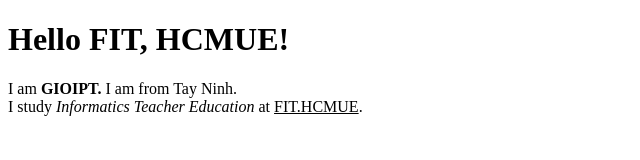
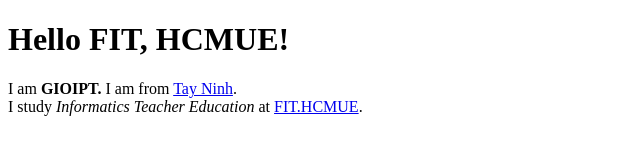
Before and after one commit to phamthanhgioi2008-create/hello, a plain HTML site: page index.html in a window 1280 px wide. Shown: the whole page, without its empty margins (0-640 px from the left). Drawn offline with Linux system fonts and the light colour scheme.

Commit message:
Add links to location and institution in index.html
Updated the content to include links for 'Tay Ninh' and 'FIT.HCMUE'.

```diff
--- a/index.html
+++ b/index.html
@@ -7,7 +7,7 @@
 </head>
 <body>
         <h1>Hello FIT, HCMUE!</h1>
-        I am  <b>GIOIPT.</b> I am from Tay Ninh.<br>
-        I study <i>Informatics Teacher Education</i> at <u>FIT.HCMUE</u>.
+        I am  <b>GIOIPT.</b> I am from <a href="https://tayninh.gov.vn/">Tay Ninh</a>.<br>
+        I study <i>Informatics Teacher Education</i> at <a href="https://fit.hcmue.edu.vn/">FIT.HCMUE</a>.
 </body>
 </html>
```
